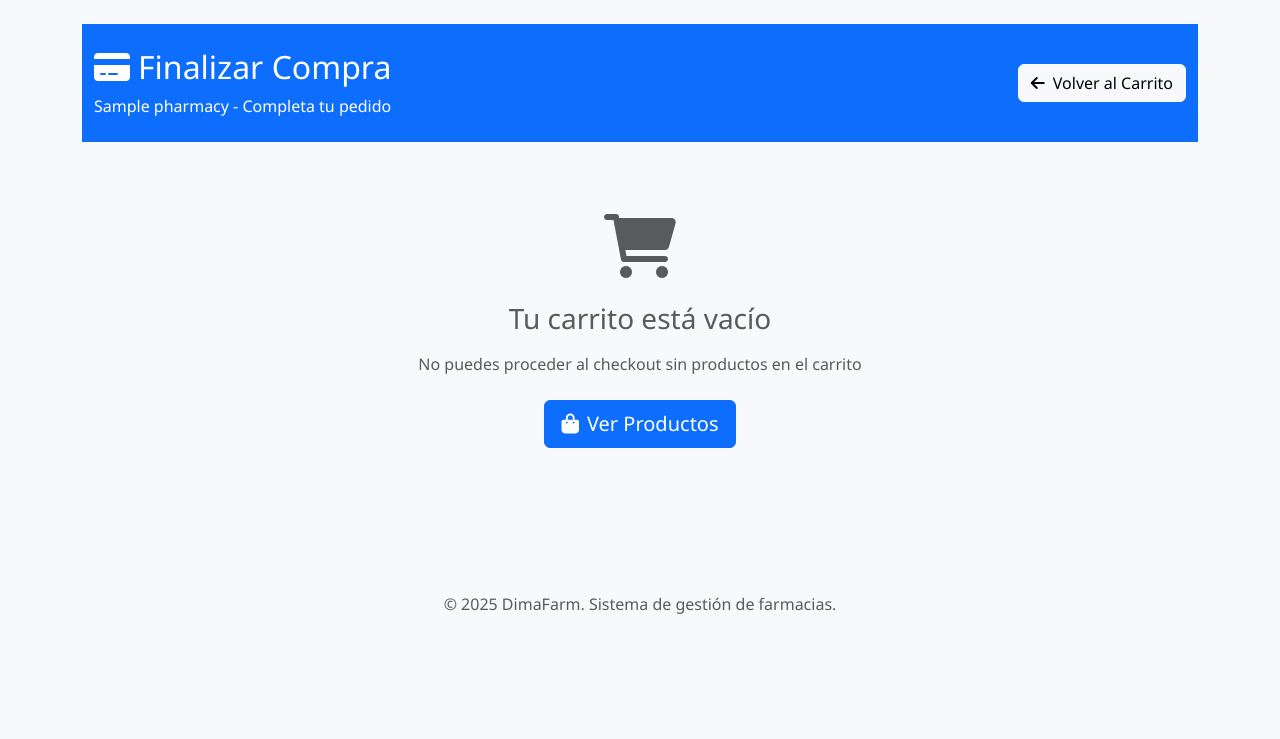
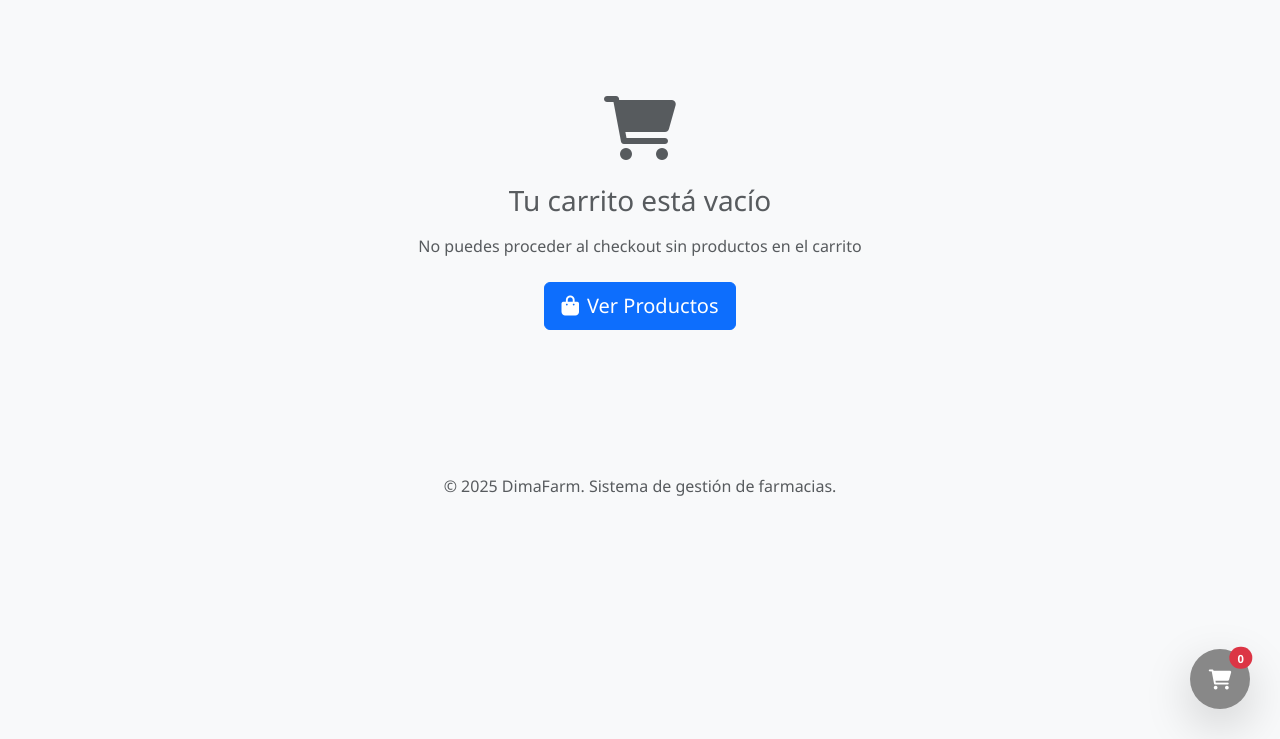
Before and after one commit to jmora19921002/dima-farma, a Flask app: a page that uses templates/base.html in a window 1280 px wide. Shown: the part 61-800 px from the top of the page. Run offline with Flask 3, Linux system fonts and the light colour scheme; tables that the repository leaves empty hold one stand-in row (values such as "Sample post"); grey boxes marked "Sample" are stand-in pictures; some libraries are stand-ins or nearby versions.

Commit message:
mejora visual

```diff
--- a/app.py
+++ b/app.py
@@ -360,6 +360,7 @@ def pharmacy_home(slug):
 def pharmacy_products(slug):
     pharmacy = Pharmacy.query.filter_by(slug=slug, is_active=True).first_or_404()
 
+    page = request.args.get('page', 1, type=int)
     search_query = request.args.get('search', '').strip()
     category_filter = request.args.get('category', '').strip()
     max_price = request.args.get('max_price', '').strip()
@@ -372,14 +373,19 @@ def pharmacy_products(slug):
     if category_filter:
         query = query.filter(Product.category == category_filter)
 
-    if max_price and max_price.isdigit():
-        query = query.filter(Product.price <= float(max_price))
+    if max_price:
+        try:
+            query = query.filter(Product.price <= float(max_price))
+        except ValueError:
+            pass
 
-    products = query.all()
+    pagination = query.paginate(page=page, per_page=50, error_out=False)
+    products = pagination.items
 
     return render_template('pharmacy/products.html',
                          pharmacy=pharmacy,
                          products=products,
+                         pagination=pagination,
                          search_query=search_query,
                          category_filter=category_filter,
                          max_price=max_price)
--- a/templates/base.html
+++ b/templates/base.html
@@ -131,6 +131,26 @@
         {% block content %}{% endblock %}
     </main>
 
+    {% if pharmacy %}
+    <!-- Floating Cart Button -->
+    <a href="{{ url_for('pharmacy_cart', slug=pharmacy.slug) }}"
+        class="btn shadow-lg d-flex align-items-center justify-content-center p-0"
+        style="position: fixed; bottom: 30px; right: 30px; width: 60px; height: 60px; border-radius: 50%; background-color: {{ pharmacy.theme_color }}; color: white; z-index: 1050; border: none;">
+        <i class="fas fa-shopping-cart fa-lg"></i>
+        <span class="badge bg-danger rounded-pill cart-count"
+            style="position: absolute; top: 0; right: 0; transform: translate(10%, -10%); font-size: 0.7rem;">
+            {{ session.get('cart', {})|length if session.get('cart') else 0 }}
+        </span>
+    </a>
+    <style>
+        .btn:hover {
+            filter: brightness(90%);
+            transform: scale(1.05);
+            transition: all 0.2s;
+        }
+    </style>
+    {% endif %}
+
     <!-- Footer -->
     <footer class="bg-light py-4 mt-5">
         <div class="container text-center">
--- a/templates/pharmacy/checkout.html
+++ b/templates/pharmacy/checkout.html
@@ -3,55 +3,41 @@
 {% block title %}Checkout - {{ pharmacy.name }}{% endblock %}
 
 {% block content %}
-<!-- Header -->
-<div class="bg-primary text-white py-4">
-    <div class="container">
-        <div class="row align-items-center">
-            <div class="col-md-8">
-                <h1 class="h2 mb-2">
-                    <i class="fas fa-credit-card me-2"></i>Finalizar Compra
-                </h1>
-                <p class="mb-0">{{ pharmacy.name }} - Completa tu pedido</p>
-            </div>
-            <div class="col-md-4 text-end">
-                <a href="{{ url_for('pharmacy_cart', slug=pharmacy.slug) }}" class="btn btn-light">
-                    <i class="fas fa-arrow-left me-2"></i>Volver al Carrito
-                </a>
-            </div>
-        </div>
-    </div>
-</div>
-
 <div class="container py-4">
     {% if cart_items %}
     <form method="POST">
         <div class="row">
             <!-- Customer Information -->
             <div class="col-lg-8">
-                <div class="card mb-4">
-                    <div class="card-header">
-                        <h5 class="mb-0">
-                            <i class="fas fa-user me-2"></i>Información Personal
+                <div class="card shadow-sm border-0 mb-4">
+                    <div class="card-header bg-white py-3">
+                        <h5 class="mb-0 text-dark fw-bold">
+                            <i class="fas fa-user me-2" style="color: {{ pharmacy.theme_color }};"></i>Información
+                            Personal
                         </h5>
                     </div>
                     <div class="card-body">
                         <div class="row">
                             <div class="col-md-6 mb-3">
+                                <label class="form-label small text-muted">Nombre Completo</label>
                                 <input type="text" class="form-control" id="customer_name" name="customer_name"
                                     value="{{ current_user.name if current_user.is_authenticated else '' }}" required>
                             </div>
                             <div class="col-md-6 mb-3">
+                                <label class="form-label small text-muted">Correo Electrónico</label>
                                 <input type="email" class="form-control" id="customer_email" name="customer_email"
                                     value="{{ current_user.email if current_user.is_authenticated else '' }}" required>
                             </div>
                         </div>
                         <div class="row">
                             <div class="col-md-6 mb-3">
+                                <label class="form-label small text-muted">Teléfono</label>
                                 <input type="tel" class="form-control" id="customer_phone" name="customer_phone"
                                     value="{{ current_user.phone if current_user.is_authenticated else '' }}">
                             </div>
                             <div class="col-md-6 mb-3">
-                                <textarea class="form-control" id="customer_address" name="customer_address" rows="3"
+                                <label class="form-label small text-muted">Dirección de Entrega</label>
+                                <textarea class="form-control" id="customer_address" name="customer_address" rows="2"
                                     required>{{ current_user.address if current_user.is_authenticated else '' }}</textarea>
                             </div>
                         </div>
@@ -59,66 +45,60 @@
                 </div>
 
                 <!-- Payment Information -->
-                <div class="card mb-4">
-                    <div class="card-header">
-                        <h5 class="mb-0">
-                            <i class="fas fa-credit-card me-2"></i>Información de Pago
+                <div class="card shadow-sm border-0 mb-4">
+                    <div class="card-header bg-white py-3">
+                        <h5 class="mb-0 text-dark fw-bold">
+                            <i class="fas fa-credit-card me-2" style="color: {{ pharmacy.theme_color }};"></i>Pago
                         </h5>
                     </div>
                     <div class="card-body">
-                        <div class="alert alert-info">
-                            <i class="fas fa-info-circle me-2"></i>
-                            <strong>Pago contra entrega:</strong> Pagarás cuando recibas tu pedido.
+                        <div class="alert alert-info border-0 shadow-sm"
+                            style="background-color: rgba(var(--bs-info-rgb), 0.1);">
+                            <i class="fas fa-info-circle me-2 text-info"></i>
+                            <strong>Pago contra entrega:</strong> Pagarás cómodamente al recibir tu pedido.
                         </div>
 
                         <div class="row">
                             <div class="col-md-6 mb-3">
-                                <label for="payment_method" class="form-label">Método de Pago</label>
+                                <label for="payment_method" class="form-label small text-muted">Método de Pago</label>
                                 <select class="form-select" id="payment_method" name="payment_method">
                                     <option value="efectivo">Efectivo</option>
-                                    <option value="tarjeta">Tarjeta de Crédito/Débito</option>
-                                    <option value="transferencia">Transferencia Bancaria</option>
+                                    <option value="tarjeta">Tarjeta (Débito/Crédito)</option>
+                                    <option value="transferencia">Transferencia</option>
                                 </select>
                             </div>
                             <div class="col-md-6 mb-3">
-                                <label for="delivery_notes" class="form-label">Notas de Entrega</label>
-                                <textarea class="form-control" id="delivery_notes" name="delivery_notes" rows="3"
-                                    placeholder="Instrucciones especiales para la entrega..."></textarea>
+                                <label for="delivery_notes" class="form-label small text-muted">Notas
+                                    adicionales</label>
+                                <textarea class="form-control" id="delivery_notes" name="delivery_notes" rows="2"
+                                    placeholder="Ej: Apartamento 4B, frente al parque..."></textarea>
                             </div>
                         </div>
                     </div>
                 </div>
 
                 <!-- Order Items -->
-                <div class="card">
-                    <div class="card-header">
-                        <h5 class="mb-0">
-                            <i class="fas fa-list me-2"></i>Productos del Pedido
+                <div class="card shadow-sm border-0">
+                    <div class="card-header bg-white py-3">
+                        <h5 class="mb-0 text-dark fw-bold">
+                            <i class="fas fa-list me-2" style="color: {{ pharmacy.theme_color }};"></i>Tu Pedido
                         </h5>
                     </div>
                     <div class="card-body">
                         {% for item in cart_items %}
                         <div class="row align-items-center mb-3">
-                            <div class="col-md-2">
-                                {% if item.product.image_url %}
-                                <img src="{{ item.product.image_url }}" class="img-fluid rounded"
-                                    alt="{{ item.product.name }}">
-                                {% else %}
-                                <div class="bg-light rounded d-flex align-items-center justify-content-center"
-                                    style="height: 60px;">
-                                    <i class="fas fa-pills text-muted"></i>
+                            <div class="col-2 col-md-1">
+                                <div class="bg-light rounded text-center py-2">
+                                    <i class="fas fa-pills text-muted small"></i>
                                 </div>
-                                {% endif %}
                             </div>
-                            <div class="col-md-6">
-                                <h6 class="mb-1">{{ item.product.name }}</h6>
-                                <small class="text-muted">{{ item.product.description[:50] }}...</small>
+                            <div class="col-6 col-md-7">
+                                <h6 class="mb-0 fw-bold small text-truncate">{{ item.product.name }}</h6>
+                                <small class="text-muted">Cant: {{ item.quantity }}</small>
                             </div>
-                            <div class="col-md-2 text-center">
-                                <span class="text-muted">Cantidad: {{ item.quantity }}</span>
-                            </div>
-                            <div class="col-md-2 text-end">
-                                <span class="fw-bold">${{ "%.2f"|format(item.subtotal) }}</span>
+                            <div class="col-4 col-md-4 text-end">
+                                <span class="fw-bold small" style="color: {{ pharmacy.theme_color }};">${{
+                                    "%.2f"|format(item.subtotal) }}</span>
                             </div>
                         </div>
                         {% endfor %}
@@ -128,39 +108,45 @@
 
             <!-- Order Summary -->
             <div class="col-lg-4">
-                <div class="card sticky-top" style="top: 20px;">
-                    <div class="card-header">
-                        <h5 class="mb-0">
-                            <i class="fas fa-calculator me-2"></i>Resumen del Pedido
+                <div class="card shadow-sm border-0 sticky-top" style="top: 20px;">
+                    <div class="card-header bg-white py-3">
+                        <h5 class="mb-0 text-dark fw-bold">
+                            <i class="fas fa-calculator me-2" style="color: {{ pharmacy.theme_color }};"></i>Resumen
                         </h5>
                     </div>
                     <div class="card-body">
                         <div class="d-flex justify-content-between mb-2">
-                            <span>Subtotal:</span>
-                            <span>${{ "%.2f"|format(total) }}</span>
+                            <span class="text-muted">Subtotal:</span>
+                            <span class="fw-bold">${{ "%.2f"|format(total) }}</span>
                         </div>
                         <div class="d-flex justify-content-between mb-2">
-                            <span>Envío:</span>
-                            <span class="text-success">Gratis</span>
+                            <span class="text-muted">Envío:</span>
+                            <span class="text-success fw-bold">Gratis</span>
                         </div>
-                        <hr>
-                        <div class="d-flex justify-content-between mb-3">
-                            <strong>Total:</strong>
-                            <strong class="text-primary">${{ "%.2f"|format(total) }}</strong>
+                        <hr class="my-3">
+                        <div class="d-flex justify-content-between mb-4">
+                            <span class="h5 mb-0 fw-bold">Total:</span>
+                            <span class="h5 mb-0 fw-bold" style="color: {{ pharmacy.theme_color }};">${{
+                                "%.2f"|format(total) }}</span>
                         </div>
 
                         <input type="hidden" name="total_amount" value="{{ total }}">
 
-                        <div class="d-grid">
-                            <button type="submit" class="btn btn-success btn-lg">
-                                <i class="fas fa-check me-2"></i>Confirmar Pedido
+                        <div class="d-grid gap-2">
+                            <button type="submit" class="btn btn-lg py-3 fw-bold"
+                                style="background-color: {{ pharmacy.theme_color }}; border-color: {{ pharmacy.theme_color }}; color: white; border-radius: 10px;">
+                                <i class="fas fa-check-circle me-2"></i>Confirmar Pedido
                             </button>
+                            <a href="{{ url_for('pharmacy_cart', slug=pharmacy.slug) }}" class="btn py-2"
+                                style="color: {{ pharmacy.theme_color }}; border: 2px solid {{ pharmacy.theme_color }}; border-radius: 10px; font-weight: 500;">
+                                <i class="fas fa-arrow-left me-2"></i>Volver al Carrito
+                            </a>
                         </div>
 
-                        <div class="mt-3">
+                        <div class="mt-4 text-center">
                             <small class="text-muted">
-                                <i class="fas fa-shield-alt me-1"></i>
-                                Tu información está protegida y será utilizada únicamente para procesar tu pedido.
+                                <i class="fas fa-lock me-1"></i>
+                                Transacción segura y encriptada
                             </small>
                         </div>
                     </div>
```
Also changed, not shown: templates/pharmacy/cart.html (+51 -60 lines), templates/pharmacy/products.html (+88 -67 lines).
